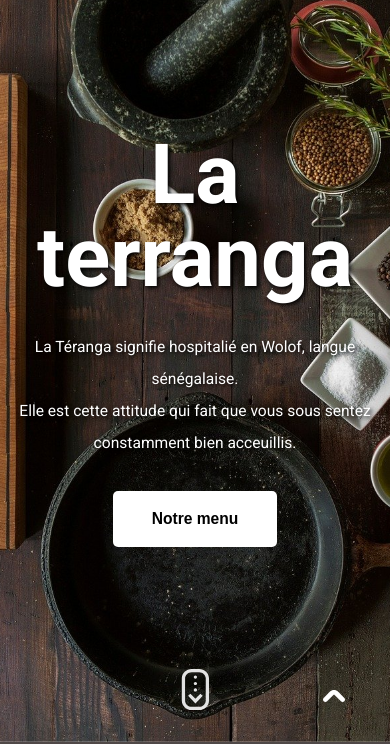
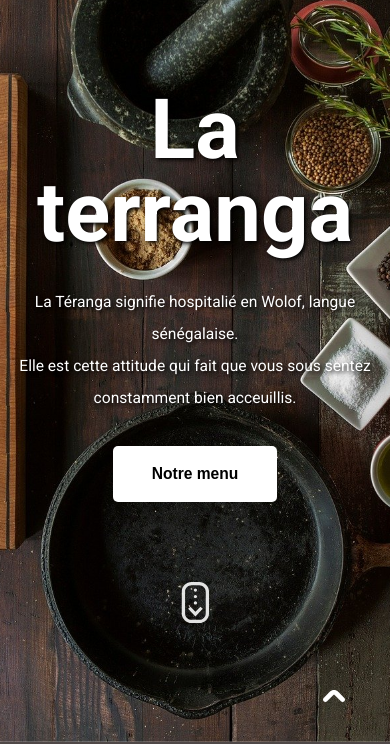
Before and after one commit to fmarc39/teranga, a plain HTML site: page index.html in a window 390 px wide. Shown: the part 102-846 px from the top of the page. Drawn offline with nearby package versions, Linux system fonts and the light colour scheme; files whose address does not match are found by name.

Commit message:
responsive test

```diff
--- a/css/style.scss
+++ b/css/style.scss
@@ -161,8 +161,7 @@ body {
 .header-scroll-icon {
 
     text-shadow: 3px 3px 5px black;
-    position: absolute;
-    bottom: 2em;
+    margin-top: 3rem;
     height: 4em;
     width: auto;
     transition-duration: 0.3s;
@@ -568,10 +567,6 @@ body {
         padding: 3rem 2rem;
     }
 
-    .header-scroll-icon {
-
-        bottom: 2.5em;
-    }
 
     .footer__elts {
 
```
Also changed, not shown: css/style.css, 1 other file.
